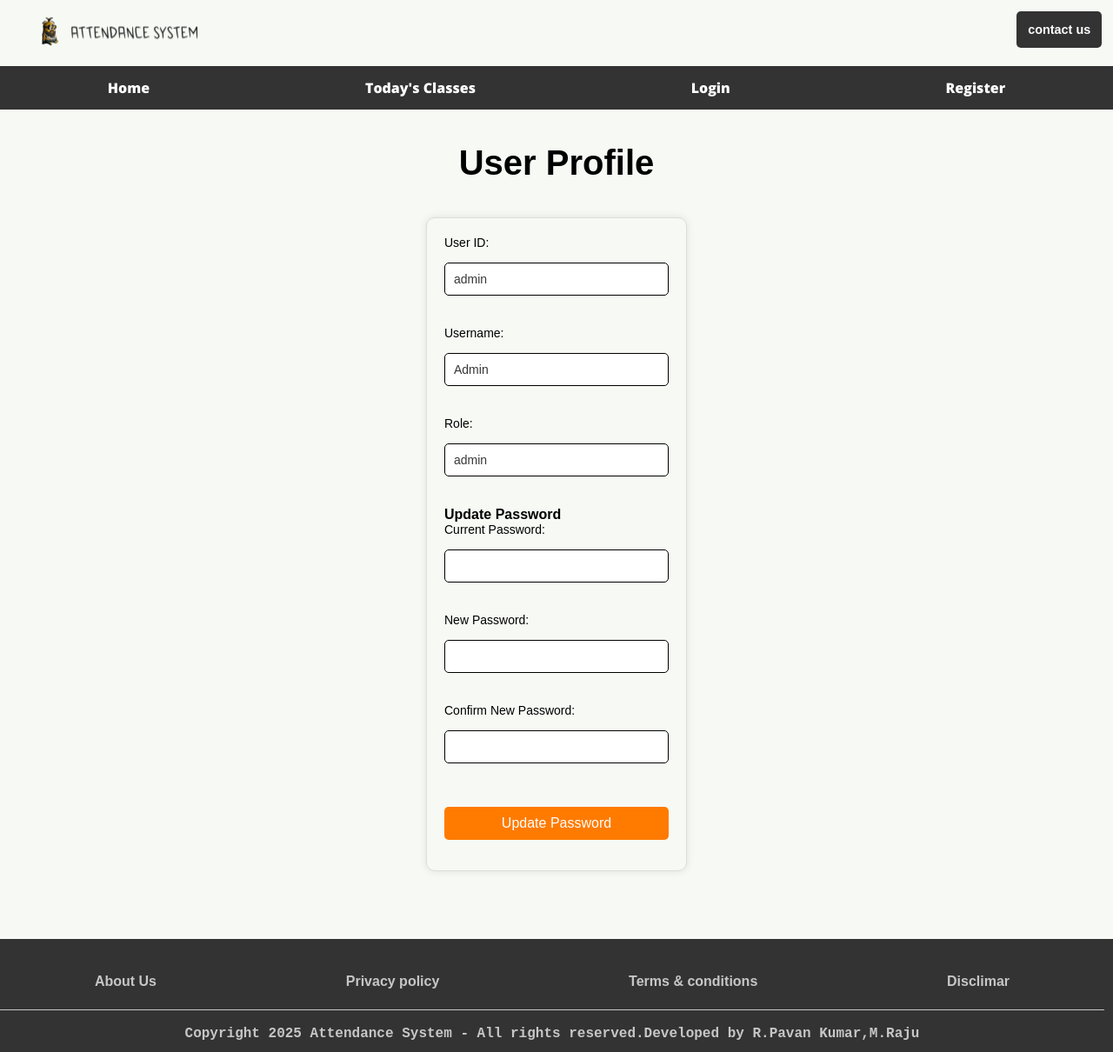
After one commit to ramanadhampavankumar/mca_projectwork, a Flask app: page /profile in a window 1280 px wide. The commit adds this page. Shown: the whole page at 87% size. Run offline with Flask 3, Linux system fonts and the light colour scheme; a user stored in the database is signed in; some web fonts are replaced.

Commit message:
testing profile system

```diff
--- a/app.py
+++ b/app.py
@@ -331,6 +331,36 @@ def today_classes():
     ).all()
 
     return render_template('today_classes.html', users=users)
+
+
+# Route to profile page for admin, teacher, and student
+@app.route('/profile', methods=['GET', 'POST'])
+@role_required(['admin', 'teacher', 'student'])  # Allow all roles to access their profile
+def profile():
+    """View and update user profile."""
+    user = User.query.filter_by(username=session['username']).first()
+
+    if request.method == 'POST':
+        current_password = request.form['current_password']
+        new_password = request.form['new_password']
+        confirm_password = request.form['confirm_password']
+
+        # Check if the current password is correct
+        if not user.check_password(current_password):
+            flash('Incorrect current password.', 'danger')
+        elif new_password != confirm_password:
+            flash('New passwords do not match.', 'danger')
+        elif len(new_password) < 6:
+            flash('New password must be at least 6 characters long.', 'danger')  # Password length check
+        else:
+            # Update password
+            user.set_password(new_password)
+            db.session.commit()
+            flash('Password updated successfully.', 'success')
+            return redirect(url_for('profile'))  # Redirect to the same page to show the updated password
+
+    return render_template('auth/dashboards/profile.html', user=user)
+
 #########################################################################################################################
 #route for contact page
 @app.route("/contact")
--- a/static/styles/index.css
+++ b/static/styles/index.css
@@ -502,3 +502,70 @@ body {
   .content #add_btn:hover {
     background-color: #218838;
   }
+
+
+
+
+
+
+
+.form-group {
+    margin-bottom: 15px;
+}
+
+.form-group label {
+    display: block;
+    color: #000000;
+    font-size: 14px;
+}
+
+.form-group input {
+    width: 100%;
+    padding: 10px;
+    margin-top: 5px;
+    background-color: #ffffff;
+    border: 1px solid #000000;
+    border-radius: 5px;
+    color: #363636;
+    font-size: 14px;
+}
+
+.form-group input:focus {
+    border-color: #ff7b00;
+    outline: none;
+}
+
+button {
+    width: 100%;
+    padding: 10px;
+    background-color: #ff7b00;
+    border: none;
+    border-radius: 5px;
+    color: white;
+    font-size: 16px;
+    cursor: pointer;
+    margin-top: 15px;
+}
+
+button:hover {
+    background-color: #e66a00;
+}
+
+.flash {
+    background-color: #ffcc00;
+    padding: 10px;
+    border-radius: 5px;
+    margin-top: 10px;
+    color: #000;
+    text-align: center;
+}
+
+.success {
+    background-color: #28a745;
+    color: #fff;
+}
+
+.danger {
+    background-color: #dc3545;
+    color: #fff;
+}
--- /dev/null
+++ b/templates/auth/dashboards/profile.html
@@ -0,0 +1,63 @@
+<!-- templates/auth/dashboards/profile.html -->
+{% extends 'base/base.html' %}
+
+{% block title %} Profile {% endblock title %}
+
+{% block head %}
+<link rel="stylesheet" href="{{ url_for('static', filename='css/dark.css') }}">
+{% endblock head %}
+
+{% block body %}
+<main>
+    <h1>User Profile</h1>
+    <form method="POST">
+        <div class="form-group">
+            <label for="userid">User ID:</label>
+            <input type="text" id="userid" name="userid" value="{{ user.userid }}" disabled>
+        </div>
+
+        <div class="form-group">
+            <label for="username">Username:</label>
+            <input type="text" id="username" name="username" value="{{ user.username }}" disabled>
+        </div>
+
+        <div class="form-group">
+            <label for="role">Role:</label>
+            <input type="text" id="role" name="role" value="{{ user.role }}" disabled>
+        </div>
+
+        <h3>Update Password</h3>
+
+        <div class="form-group">
+            <label for="current_password">Current Password:</label>
+            <input type="password" id="current_password" name="current_password" required>
+        </div>
+
+        <div class="form-group">
+            <label for="new_password">New Password:</label>
+            <input type="password" id="new_password" name="new_password" required>
+        </div>
+
+        <div class="form-group">
+            <label for="confirm_password">Confirm New Password:</label>
+            <input type="password" id="confirm_password" name="confirm_password" required>
+        </div>
+
+        <div class="form-group">
+            <button type="submit">Update Password</button>
+        </div>
+    </form>
+</main>
+{% endblock body %}
+
+{% with messages = get_flashed_messages(with_categories=true) %}
+    {% if messages %}
+        <div class="flash-container">
+            {% for category, message in messages %}
+                <div class="flash {{ category }}">
+                    {{ message }}
+                </div>
+            {% endfor %}
+        </div>
+    {% endif %}
+{% endwith %}
--- a/templates/base/base_admin.html
+++ b/templates/base/base_admin.html
@@ -35,7 +35,7 @@
                 <li class="hideOnMobile"><a href="{{ url_for('manage_classes') }}">Manage Classes</a></li>
                 <li class="hideOnMobile"><a href="{{ url_for('maintenance') }}">Take Attendance</a></li>
                 <li class="hideOnMobile"><a href="{{ url_for('maintenance') }}">View Attendance</a></li>
-                <li class="hideOnMobile"><a href="{{ url_for('maintenance') }}">Edit Proflies</a></li>
+                <li class="hideOnMobile"><a href="{{ url_for('profile') }}">Edit Proflies</a></li>
                 <li class="hideOnMobile"><a href="{{ url_for('logout') }}" class="logout">Logout</a></li>
                 <li class="mobile-logo"><img class="figure" src="{{ url_for('static', filename='assets/images/logo/attendance-system-high-resolution-logo-transparent.png') }}" alt="logo" title="logo" /></li>
                 <li class="menu-button" onclick=showSidebar()><a href="#"><svg xmlns="http://www.w3.org/2000/svg" height="26" viewBox="0 -960 960 960" width="26"><path d="M120-240v-80h720v80H120Zm0-200v-80h720v80H120Zm0-200v-80h720v80H120Z"/></svg></a></li>
@@ -47,7 +47,7 @@
                 <li><a href="{{ url_for('manage_classes') }}">Manage Classes</a></li>
                 <li><a href="{{ url_for('maintenance') }}">Take Attendance</a></li>
                 <li><a href="{{ url_for('maintenance') }}">View Attendance</a></li>
-                <li><a href="{{ url_for('maintenance') }}">Edit Proflies</a></li>
+                <li><a href="{{ url_for('profile') }}">Edit Proflies</a></li>
                 <li><a href="{{ url_for('logout') }}" class="logout">Logout</a></li>
             </ul>
         </nav>
```
Also changed, not shown: templates/auth/dashboards/teacher/profile.html (deleted, +0 -35 lines), instance/users.db.
